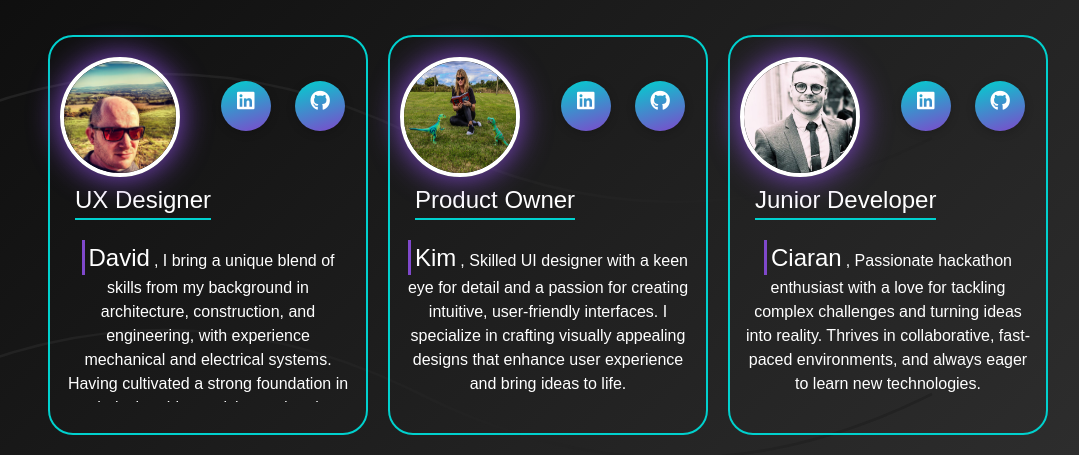
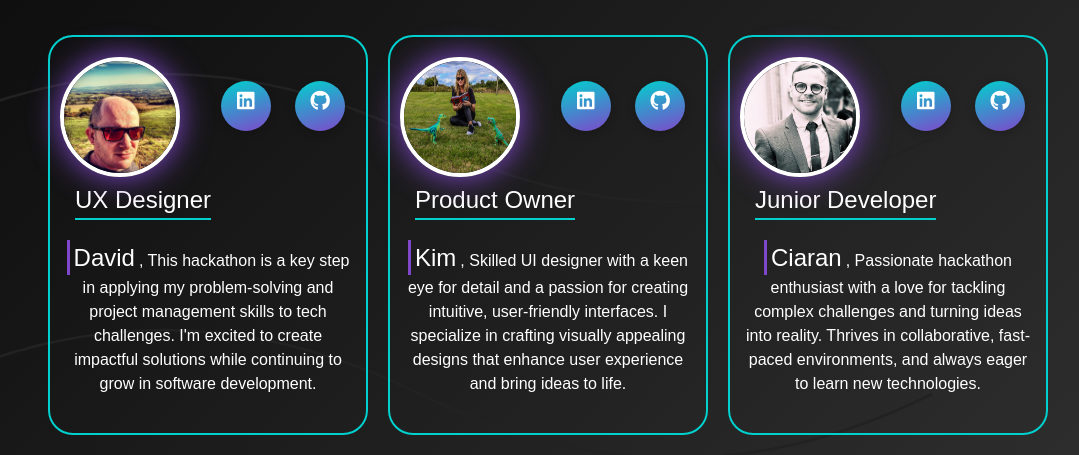
Before and after one commit to Vasileios20/JobAppTracker, a Django app: page /team/ in a window 1280 px wide. Shown: the part 630-1085 px from the top of the page, without its empty margins (92-1171 px from the left). Run offline with Django 4.2, Linux system fonts and the light colour scheme; some libraries are stand-ins or nearby versions.

Commit message:
update david info

```diff
--- a/home/templates/team.html
+++ b/home/templates/team.html
@@ -141,16 +141,10 @@
         <div class="bottom">
           <p class="role">UX Designer</p>
           <p class="info">
-            <span class="name-info">David</span>, I bring a unique blend of
-            skills from my background in architecture, construction, and
-            engineering, with experience mechanical and electrical systems.
-            Having cultivated a strong foundation in technical problem-solving
-            and project management, I am now fully immersed in Full Stack
-            Development. This hackathon marks a key milestone in my journey, as
-            I apply my interdisciplinary knowledge to tackle innovative
-            challenges in tech. I am excited about using my skills to create
-            impactful solutions, while continuously learning and growing in the
-            fast-paced world of software development.
+            <span class="name-info">David</span>, This hackathon is a key step
+            in applying my problem-solving and project management skills to tech
+            challenges. I'm excited to create impactful solutions while
+            continuing to grow in software development.
           </p>
         </div>
       </div>
```
